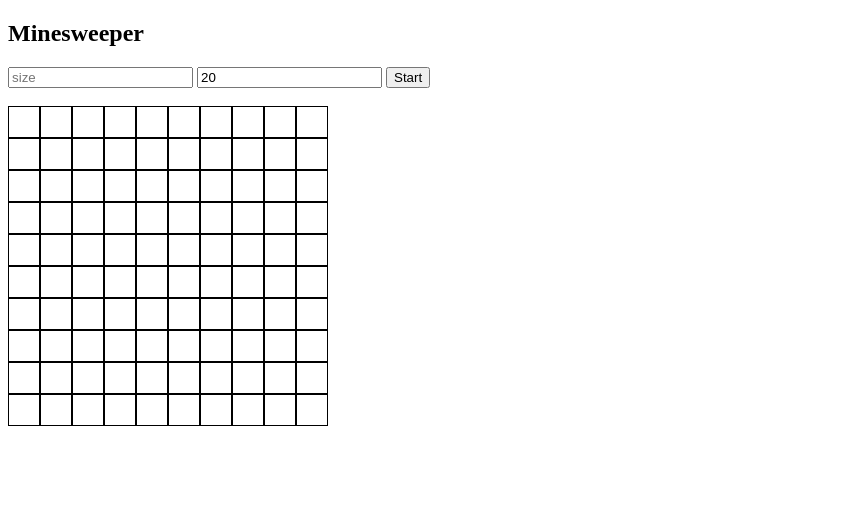
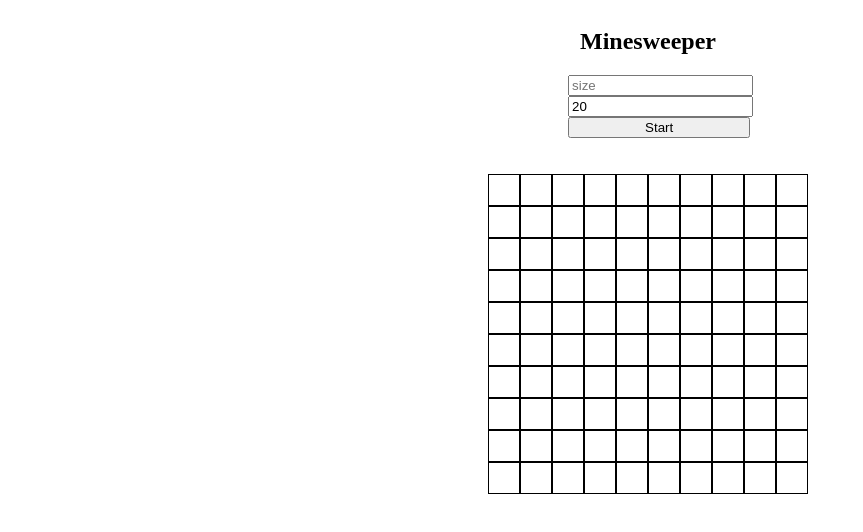
Before and after one commit to oliverilm/minesweeper, a plain HTML site: page index.html in a window 1280 px wide. Both pictures are taken after a click on the button "Start". Shown: the whole page, without its empty margins (0-863 px from the left). Drawn offline with nearby package versions, Linux system fonts and the light colour scheme.

Commit message:
fix inputs

```diff
--- a/index.html
+++ b/index.html
@@ -13,10 +13,12 @@
 </head>
 
 <body>
-    <h2>Minesweeper</h2>
-    <input type="number" id="wh" placeholder="size" />
-    <input type="number" id="mines" value="20" />
-    <button id="start">Start</button>
+    <div class="header">
+        <h2>Minesweeper</h2>
+        <input type="number" id="wh" placeholder="size" />
+        <input type="number" id="mines" value="20" />
+        <button id="start">Start</button>
+    </div>
     <br>
     <br>
     <div class="container" id="container">
@@ -30,6 +32,22 @@
     body {
         width: 100%;
         height: 100%;
+        display: flex;
+        justify-content: center;
+        flex-direction: column;
+        align-items: center;
+    }
+
+    .header {
+        justify-content: center;
+        max-width: 10em;
+        width: 11.4em;
+        text-align: center;
+        align-items: center;
+    }
+
+    .header button {
+        width: inherit;
     }
 
     .container {
--- a/index.js
+++ b/index.js
@@ -1,7 +1,7 @@
 let width = 10
 let height = 10
 let root;
-const visited = []
+let visited = []
 let amountOfMines = 20;
 
 window.onload = () => {
@@ -10,6 +10,10 @@
     root = document.getElementById("container")
 
     button.addEventListener("click", () => {
+        width = document.getElementById("wh").value || 10
+        height = document.getElementById("wh").value || 10
+        amountOfMines = document.getElementById("mines").value || 20
+        visited = []
         root.innerHTML = ""
         generateCellValues()
     })
```
